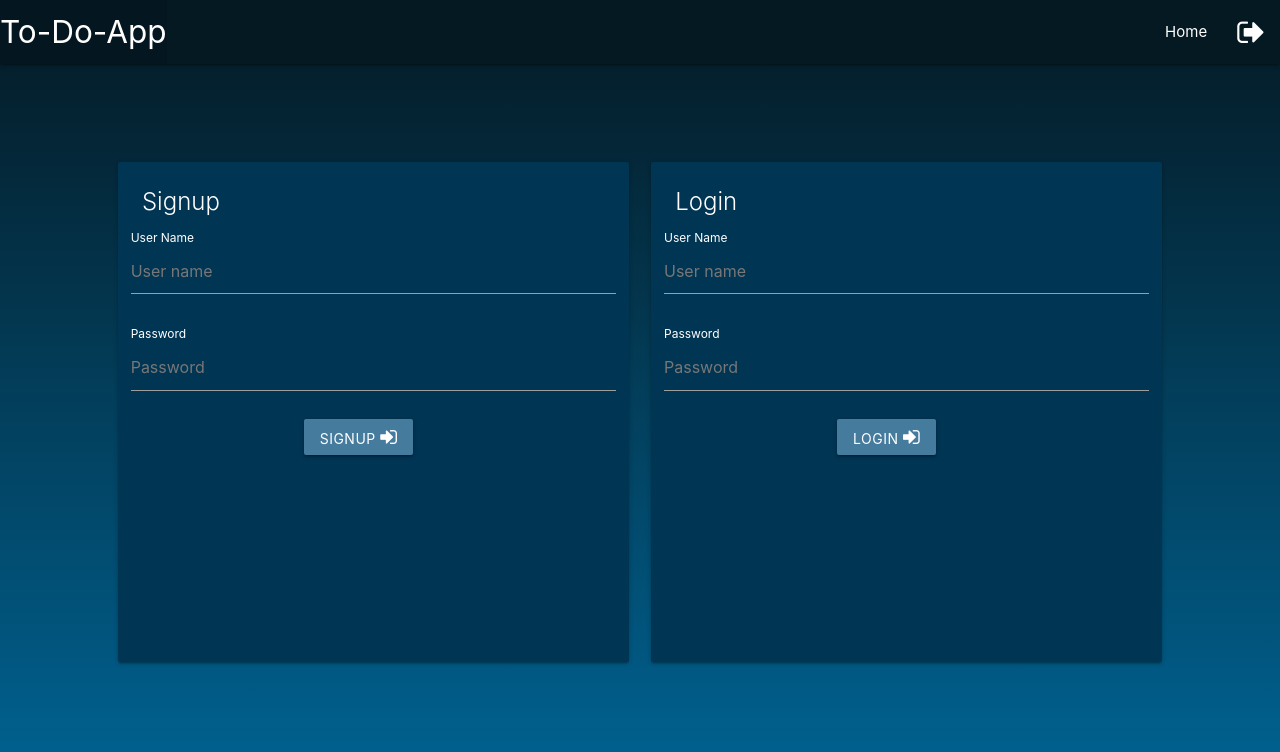
After one commit to Mohnish226/to-do-app, a Flask app: template templates/login.html in a window 1280 px wide. The commit adds this page. Shown: the top 752 px of the page. Run offline with Flask 2, Linux system fonts and the light colour scheme; the template is opened without the code that fills it, so the values that code supplies are empty.

Commit message:
Login and Security

```diff
--- a/app.py
+++ b/app.py
@@ -2,6 +2,8 @@ from flask import Flask, request, jsonify, render_template
 import json
 import os
 from flask_sqlalchemy import SQLAlchemy
+import sys
+sys.dont_write_bytecode = True
 
 main_url = 'http://127.0.0.1:5000/'
 
@@ -28,15 +30,16 @@ class Tasks(db.Model):
     task = db.Column('task', db.String(150), nullable=False)
     details = db.Column('details', db.String(150), nullable=False)
     sessn = db.Column('sessn', db.String(150), nullable=False)
-    # sessn = db.Column(db.String(150), db.ForeignKey('user.sessn') ,nullable=False)
 
     def __repr__(self):
         return '{} {} {} {}'.format(self.id, self.sessn, self.task, self.details)
+
 
 if not os.path.exists('users.sqlite'):
     db.create_all()
 
 import database_handler
+
 
 @app.errorhandler(404)
 def page_not_found_404(e):
@@ -65,7 +68,6 @@ def update_task(api_key, task_id):
     if details:
         database_handler.update_task_details(api_key, task_id, task_extra=details)
     elif task_name:
-        print(task_name)
         database_handler.update_task_details(api_key, task_id, task_main=task_name)
     else:
         return 'error'
@@ -92,8 +94,8 @@ def new_task(api_key):
     elif task_id and task:
         database_handler.add_task_details(api_key, task_id, task)
         return 'ok'
-    print(task_id, task, d, api_key)
     return 'error'
+
 
 @app.route('/api/<api_key>/all', methods=['GET'])
 def get_all_tasks(api_key):
@@ -125,6 +127,7 @@ def delete_task(api_key, task_id):
     else:
         return 'error'
 
+
 @app.route('/user/<username>/<password>/', methods=['GET'])
 def profile(username, password):
     """ Profiles
@@ -136,7 +139,91 @@ def profile(username, password):
     Returns:
         api_key: Api key of the user / Generate api key
     """
+    password = database_handler.encrypt_digest(password)
     return database_handler.check_generate_api(username, password)
+
+
+@app.route('/login')
+def login():
+    """ login
+
+    Returns:
+        redirects to login.html
+    """
+    return render_template('login.html')
+
+
+@app.route('/login/<username>/<password>/', methods=['GET'])
+def create_session(username, password):
+    """ Create Session
+
+    Args:
+        username (str): plain text username
+        password (str): plain text password
+
+    Returns:
+        Script that initiates session on your browser
+    """
+    password = database_handler.encrypt_digest(password)
+    present = database_handler.user_present(username, password)
+    if present:
+        sessn = database_handler.check_generate_api(username, password)
+        print(sessn)
+        data = sessn.split('|')
+        return f"""
+            Loading
+            <script>
+            sessionStorage.clear();
+            sessionStorage.to_do_app =  '{data[0]}' ;
+            sessionStorage.to_do_app_value = Number( '{int(data[1])}');
+            window.value=Number( '{int(data[1])}' )
+            var timer = setTimeout(function()
+                {{window.location='{main_url}'}}, 300);
+            </script>"""
+    else:
+        return f"Error"
+
+
+@app.route('/logout')
+def logout():
+    """ Logout
+
+    Returns:
+        Script that cleares session from browser
+    """
+    return f"""
+            Logging off
+            <script>
+            sessionStorage.clear();
+            var timer = setTimeout(function()
+                {{window.location='{main_url}'}}, 300);
+            </script>"""
+
+
+@app.route('/signup/<username>/<password>/')
+def create_user(username, password):
+    """ Create user
+
+    Args:
+        username (str): plain text username
+        password (str): plain text password
+
+    Returns:
+        Script to redirect to login page
+    """
+    opassword = password
+    password = database_handler.encrypt_digest(password)
+    response = database_handler.register_user(username, password)
+    if response == 'ok':
+        return f"""
+            <script>var timer = setTimeout(function()
+            {{window.location='{main_url+'login/'+username+'/'+opassword+'/'}'}}, 300);
+            </script>"""
+    else:
+        f"""
+        <script>var timer = setTimeout(function()
+        {{window.location='{main_url+'login'}'}}, 300);
+        </script>"""
 
 
 @app.route('/connected', methods=['GET'])
--- a/static/css/main.css
+++ b/static/css/main.css
@@ -145,3 +145,25 @@ Section to modify/override materializecss (materializecss.com)
     border-bottom: 1px solid #457B9D !important;
     box-shadow: 0 1px 0 0 #457B9D !important
 }
+
+
+.more_info{
+    visibility: visible;
+}
+
+.more_info .info_text {
+    visibility: hidden;
+    background-color: #051923;
+    color: #fff;
+    text-align: center;
+    padding: 5px 5px;
+    border-radius: 6px;
+    width: 120px;
+    top: 100%;
+    left: 50%;
+    margin-left: -50px;
+}
+
+.more_info:hover .info_text {
+    visibility: visible;
+}
--- /dev/null
+++ b/templates/login.html
@@ -0,0 +1,103 @@
+<!DOCTYPE html>
+<html>
+    <head>
+        <title>To-Do-App</title>
+        <meta name="viewport" content="width=device-width, initial-scale=1">
+        <meta content="text/html;charset=utf-8" http-equiv="Content-Type">
+        <meta content="utf-8" http-equiv="encoding">
+        <!-- Compiled and minified CSS -->
+        <link rel="stylesheet" href="https://cdnjs.cloudflare.com/ajax/libs/materialize/1.0.0/css/materialize.min.css">
+        <!-- Font Awesome -->
+        <link rel="stylesheet" href="https://cdnjs.cloudflare.com/ajax/libs/font-awesome/4.7.0/css/font-awesome.min.css">
+        <!-- custom css -->
+        <link rel="stylesheet" href="../static/css/main.css">
+        <!-- <link rel="stylesheet" href="{{ url_for('static', filename='css/main.css') }}"> -->
+    </head>
+    <body class="body" style="height: 100px;">
+        <nav>
+            <div class="nav-wrapper">
+                <ul class="left">
+                    <li><a href="index.html" class="brand-logo">To-Do-App</a></li>
+                </ul>
+
+                <ul class="right">
+                    <li><a href="/">Home</a></li>
+                    <li class="more_info">
+                        <a href="logout"><i class="fa fa-2x fa-sign-out"></i></a>
+                        <span class="info_text">Logout</span>
+                    </li>
+                </ul>
+            </div>
+        </nav>
+
+        <div class="row">
+
+        </div>
+        <div class="row">
+            <div class="col s1"></div>
+            <div class="col s5">
+                <!-- Login Section -->
+                <div class="card large" style="background-color: #003554;">
+                    <div class="card-content">
+                        <span class="card-title" style="color: #fff">Signup</span>
+                        <div class="row">
+                            <label for="signup_username" style="color: #fff">User Name</label>
+                            <input placeholder="User name" id="signup_username" type="text" class="validate input-field form-control" style="color: #fff">
+                        </div>
+                        <div class="row">
+                            <label for="signup_passwrd" style="color: #fff">Password</label>
+                            <input placeholder="Password" id="signup_passwrd" type="password" class="validate input-field form-control" style="color: #fff">
+                        </div>
+                        <div class="row">
+                            <div class="col s4"></div>
+                            <div class="col s4">
+                                <button class="btn waves-effect waves-light" type="submit" name="action" style="background-color: #457B9D;" onclick="signup()">Signup
+                                    <i class="fa fa-sign-in" aria-hidden="true"></i>
+                                </button>
+                            </div>
+                            <div class="col s4"></div>
+                        </div>
+                    </div>
+                </div>
+            </div>
+            <div class="col s5">
+                <!-- Signin Section -->
+                <div class="card large" style="background-color: #003554;">
+                    <div class="card-content">
+                        <span class="card-title" style="color: #fff">Login</span>
+                        <div class="row">
+                            <label for="login_username" style="color: #fff">User Name</label>
+                            <input placeholder="User name" id="login_username" type="text" class="validate input-field form-control" style="color: #fff">
+                        </div>
+                        <div class="row">
+                            <label for="login_passwrd" style="color: #fff">Password</label>
+                            <input placeholder="Password" id="login_passwrd" type="password" class="validate input-field form-control" style="color: #fff">
+                        </div>
+                        <div class="row">
+                            <div class="col s4"></div>
+                            <div class="col s4">
+                                <button class="btn waves-effect waves-light" type="submit" name="action" style="background-color: #457B9D;" onclick="login()">Login
+                                    <i class="fa fa-sign-in" aria-hidden="true"></i>
+                                </button>
+                            </div>
+                            <div class="col s4"></div>
+                        </div>
+                    </div>
+                </div>
+            </div>
+            <div class="col s1"></div>
+        </div>
+    </body>
+    <script>
+        function login(){
+            var username = document.getElementById('login_username').value;
+            var password = document.getElementById('login_passwrd').value;
+            window.location.replace("/login/"+username+"/"+password+"/");
+        }
+        function signup(){
+            var username = document.getElementById('signup_username').value;
+            var password = document.getElementById('login_passwrd').value;
+            window.location.replace("/signup/"+username+"/"+password+"/");
+        }
+    </script>
+</html>
```
Also changed, not shown: database_handler.py (+141 -15 lines), static/js/main.js (+33 -12 lines), templates/index.html (+8 -2 lines).
